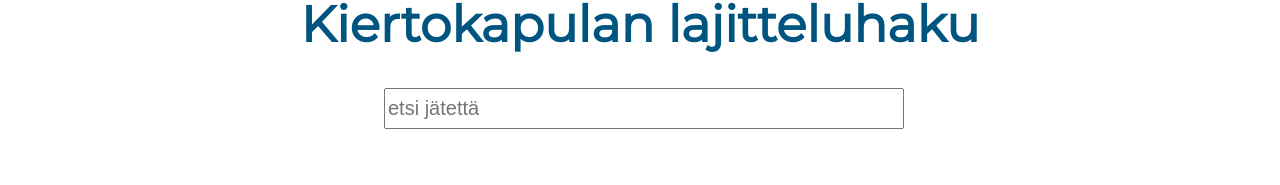
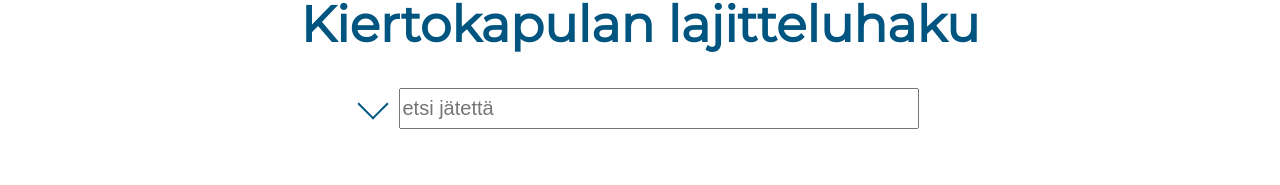
Before and after one commit to jviitamo/Sorting-App-Kiertokapula, a React (Create React App) app: page / in a window 1280 px wide. Shown: the part 179-364 px from the top of the page. Built offline with nearby package versions, Linux system fonts and the light colour scheme.

Commit message:
updated search  and simplified structure

```diff
--- a/src/components/home.js
+++ b/src/components/home.js
@@ -56,10 +56,12 @@
 function Home() {
 
   const [filter, setFilter] = useState('')
+  const [open, setOpen] = useState(false)
   const [map, setMap] = useState('')
   const [name, setName] = useState('')
   const [information, setInformation] = useState("")
   const [items, setItems] = useState(list)
+  const [down, setDown] = useState(true)
 
   const handleFilterAdd = (event) => {
     setFilter(event.target.value)
@@ -77,43 +79,43 @@
     setInformation(item.information)
   }
 
+  const HandleArrowClick = () => {
+    setOpen(!open)
+    setDown(!down)
+  }
+
   const filteredItems = items.filter(item => item.name.toUpperCase().substring(0, filter.length).indexOf(filter.toUpperCase()) >= 0)
   const renderList = filteredItems.map(item => <li key={item.name} className="link" style={item.underline ? {textDecorationLine: "underline"} : {}} onClick={() => handleResultChange(item)}>{item.name}</li>)
 
-  if (items.length === filteredItems.length) {
+  if (items.length === filteredItems.length | filteredItems.length === 0) {
     return (
       <div className="App">
         <Navbar/>
         <h1>Kiertokapulan lajitteluhaku</h1>
-        <input placeholder="etsi jätettä" value={filter} onChange={handleFilterAdd}/>
+        <div className="inputwrap">
+          <div style={filteredItems.length === 0 ? {display: "none"} : {display: ""}}>
+            <p className="arrow1" style={down ? {display: ""} : {display: "none"}} onClick={HandleArrowClick}><i className="arrow down"></i></p>
+            <p className="arrow2" style={!down ? {display: ""} : {display: "none"}} onClick={HandleArrowClick}><i className="arrow up"></i></p>
+          </div>
+          <input placeholder="etsi jätettä" value={filter} onChange={handleFilterAdd}/>
+        </div>
+        <ul style={open | filteredItems.length === 0 ? {display: ""} : {display: "none"}}>{renderList}</ul>
+        <p style={filteredItems.length === 0 ? {display: ""} : {display: "none"}}>Ei hakutuloksia</p>
         <Template name={name} map={map} information={information} />
         <Footer/>
       </div>
     );
   }
 
-  if ( filteredItems.length === 0) {
-    return (
-      <div className="App">
-        <Navbar/>
-        <h1>Kiertokapulan lajitteluhaku</h1>
-        <input placeholder="etsi jätettä" value={filter} onChange={handleFilterAdd}/>
-        <p>Ei hakutuloksia</p>
-        <Template name={name} map={map} information={information} />
-        <Footer/>
-      </div>
-    )
-  }
-
   return (
     <div className="App">
       <Navbar/>
       <h1>Kiertokapulan lajitteluhaku</h1>
-      <input placeholder="etsi jätettä" value={filter} onChange={handleFilterAdd}/>
-      <div className="full">
+      <div className="inputwrap">
+          <input placeholder="etsi jätettä" value={filter} onChange={handleFilterAdd}/>
+        </div>
       <ul>{renderList}</ul>
       <Template name={name} map={map} information={information} />
-      </div>
       <Footer/>
     </div>
   );
--- a/src/components/styles.css
+++ b/src/components/styles.css
@@ -115,9 +115,13 @@
 
 input {
     width: 40%;
-    margin-left: 30%;
     height: 35px;
     font-size: 20px;
+}
+
+.inputwrap {
+    display: flex;
+    justify-content: center;
 }
 
 footer {
@@ -128,6 +132,30 @@
     align-items: center;
     background-color: #005580;
 }
+
+.arrow {
+    border: solid #005580;
+    border-width: 0 2px 2px 0;
+    display: inline-block;
+    padding: 10px;
+  }
+
+.arrow1 {
+    margin-top: 5px;
+    margin-right: 15px;
+}
+
+.arrow2 {
+    margin-right: 15px;
+}
+
+.down {
+    transform: rotate(45deg);
+  }
+
+.up {
+    transform: rotate(225deg);
+ }
 
 @media screen and (max-width: 800px) {
     .wrapper {
@@ -164,7 +192,6 @@
 @media screen and (max-width: 600px) {
     input {
         width: 70%;
-        margin-left: 15%;
     }
     ul {
         flex-direction: column;
```
